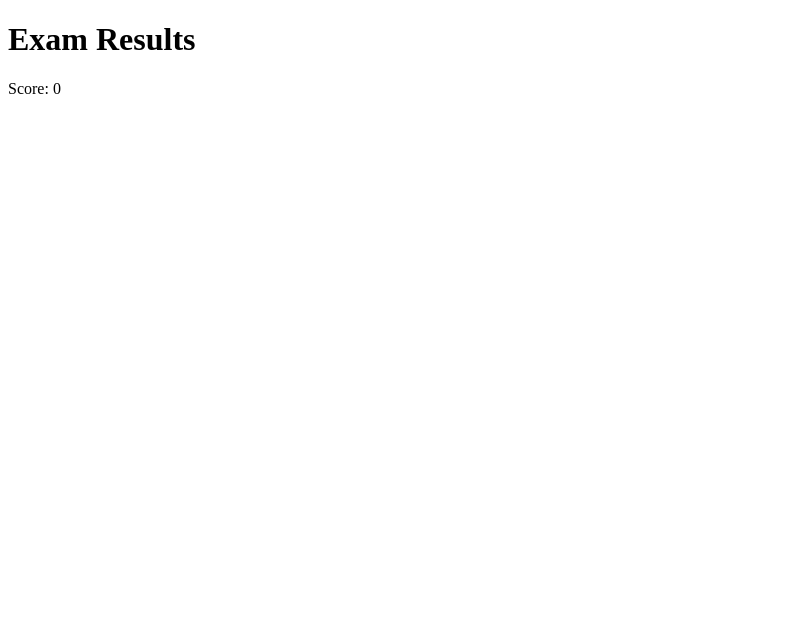
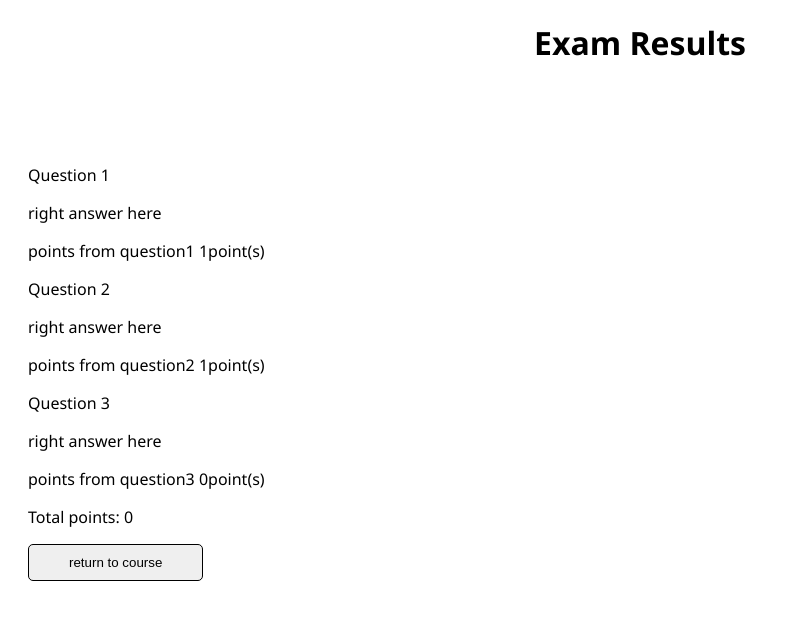
Before and after one commit to summer-group5/ai-exam-platform, a React app in the folder frontend/: page /Coursepage/1/exam/results in a window 1280 px wide. Shown: the top 620 px of the page, without its empty margins (0-800 px from the left). Built offline with nearby package versions, Linux system fonts and the light colour scheme; no server answers; the database is empty; the HTML template or start-up script is replaced by a standard one.

Commit message:
created css for results page and started displaying answers

```diff
--- /dev/null
+++ b/frontend/src/pages/ExamResultspage.css
@@ -0,0 +1,23 @@
+.exam-results-page {
+
+font-family: 'Segoe UI', Tahoma, Geneva, Verdana, sans-serif;
+
+}
+
+
+.return-btn {
+    cursor: pointer;
+    padding: 10px 40px 10px 40px;
+    border: 1px solid;
+   border-radius: 5px;
+
+}
+.results-container {
+margin: 100px 10px 10px 20px;
+
+}
+
+.results-heding {
+text-align: center;
+
+}
--- a/frontend/src/pages/ExamResultspage.jsx
+++ b/frontend/src/pages/ExamResultspage.jsx
@@ -1,22 +1,52 @@
 import React from 'react'
-
-import { useLocation } from 'react-router-dom';
+import { useLocation, useNavigate, useParams  } from 'react-router-dom';
+import './ExamResultspage.css'
 
 
 export default function ExamResultspage() {
 
     const location = useLocation();
+    const score = location.state?.score ?? 0;
+    const navigate = useNavigate();
+    const { id } = useParams();
 
-    const score = location.state?.score ?? 0;
+
+    const goTocourse = () => {
+
+    alert('All answers are saved and submitted');
+
+    // Example:
+    // send answers to backend
+
+    navigate(`/Coursepage/${id}`, {
+
+    });
+
+};
 
 
     return (
 
     <div className='exam-results-page'>
 
-        <h1>Exam Results</h1>
-      <p>Score: {score}</p>
+    <div className="results-header"><h1 className='results-heding'>Exam Results</h1></div>
+    <div className="results-container">
 
+       <p>Question 1</p>
+        <p>right answer here </p>
+            <p>points from question1 1point(s)</p>
+        <p>Question 2</p>
+ <p>right answer here </p>
+<p>points from question2 1point(s)</p>
+        <p>Question 3</p>
+ <p>right answer here </p> <p>points from question3 0point(s)</p>
+      <p>Total points: {score}</p>
+
+<button className='return-btn' onClick={goTocourse}> return to course</button>
+</div>
         </div>
-  )
+
+
+
+)
 }
--- a/frontend/src/pages/Exampage.jsx
+++ b/frontend/src/pages/Exampage.jsx
@@ -4,7 +4,6 @@ import Questionscard from '../components/questionscard/Questionscard';
 import QuestionProgress from '../components/questionscard/questionprogress/QuestionProgress';
 import ExamTimer from '../components/timer/ExamTimer';
 import { useLocation, useNavigate, useParams } from 'react-router-dom';
-
 
 
 export default function Exampage() {
--- a/frontend/src/pages/SubmitExampage.jsx
+++ b/frontend/src/pages/SubmitExampage.jsx
@@ -18,13 +18,10 @@ export default function SubmitExampage() {
 const navigate = useNavigate();
 const { id } = useParams();
 
-
   const answers = location.state?.answers ?? [];
   const questions = location.state?.questions ?? [];
 
 
-  console.log("QUESTIONS:", location.state?.questions);
-    console.log("ANSWERS:", location.state?.answers);
 
  const handleSubmit = () => {
   try {
```
